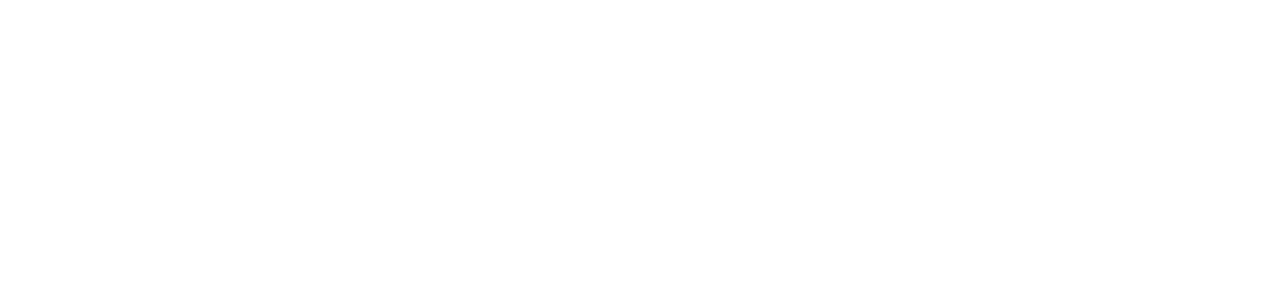
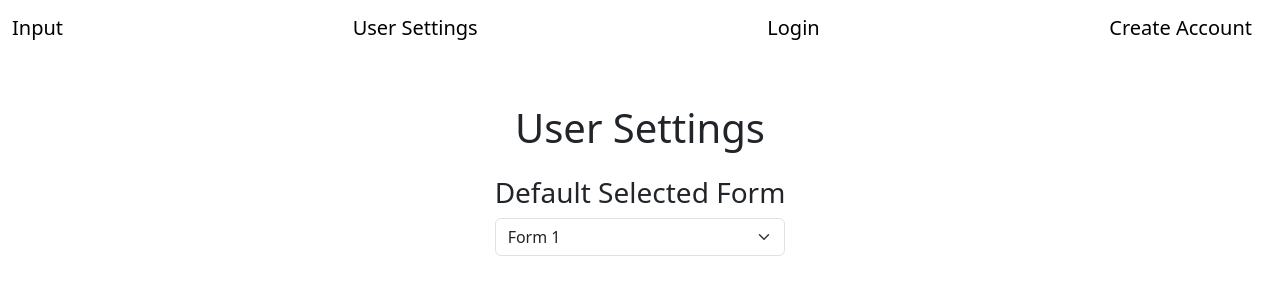
Before and after one commit to CalvinGaiennie/Checking-Reports-V2, a React (Vite) app: page /user-settings in a window 1280 px wide. Before the commit this address had no page. Shown: the top 300 px of the page. Built offline with nearby package versions, Linux system fonts and the light colour scheme.

Commit message:
started setting up user settings

```diff
--- a/src/App.jsx
+++ b/src/App.jsx
@@ -7,6 +7,7 @@
 import AdminPage from "./pages/AdminPage";
 import { AuthProvider } from "./context/AuthContext";
 import ProtectedRoute from "./components/ProtectedRoute";
+import UserSettingsPage from "./pages/UserSettingsPage";
 
 function App() {
   return (
@@ -32,6 +33,7 @@
               />
             }
           />
+          <Route path="/user-settings" element={<UserSettingsPage />} />
           <Route path="/login" element={<Login />} />
           <Route path="/create-account" element={<CreateAccount />} />
         </Routes>
--- a/src/components/NavBar.jsx
+++ b/src/components/NavBar.jsx
@@ -25,6 +25,9 @@
             Admin
           </Link>
         )}
+        <Link className="navbar-brand" to="/user-settings">
+          User Settings
+        </Link>
         {!isLoggedIn ? (
           <>
             <Link className="navbar-brand" to="/login">
--- /dev/null
+++ b/src/components/UserSettings.jsx
@@ -0,0 +1,21 @@
+import { useState } from "react";
+import Select from "./Select";
+
+function UserSettings() {
+  const [selectedForm, setSelectedForm] = useState("Form 1");
+
+  return (
+    <div>
+      <div>
+        <h3>Default Selected Form</h3>
+        <Select
+          options={["Form 1", "Form 2", "Form 3"]}
+          value={selectedForm}
+          onChange={(e) => setSelectedForm(e.target.value)}
+        />
+      </div>
+    </div>
+  );
+}
+
+export default UserSettings;
--- /dev/null
+++ b/src/pages/UserSettingsPage.jsx
@@ -0,0 +1,16 @@
+import NavBar from "../components/NavBar";
+import UserSettings from "../components/UserSettings";
+
+function UserSettingsPage() {
+  return (
+    <div>
+      <NavBar />
+      <div className="container d-flex flex-column align-items-center mt-5">
+        <h1 className="mb-4">User Settings</h1>
+        <UserSettings />
+      </div>
+    </div>
+  );
+}
+
+export default UserSettingsPage;
```
Also changed, not shown: ATODO.txt, 1 other file (tests, documents, lock files or other folders).
